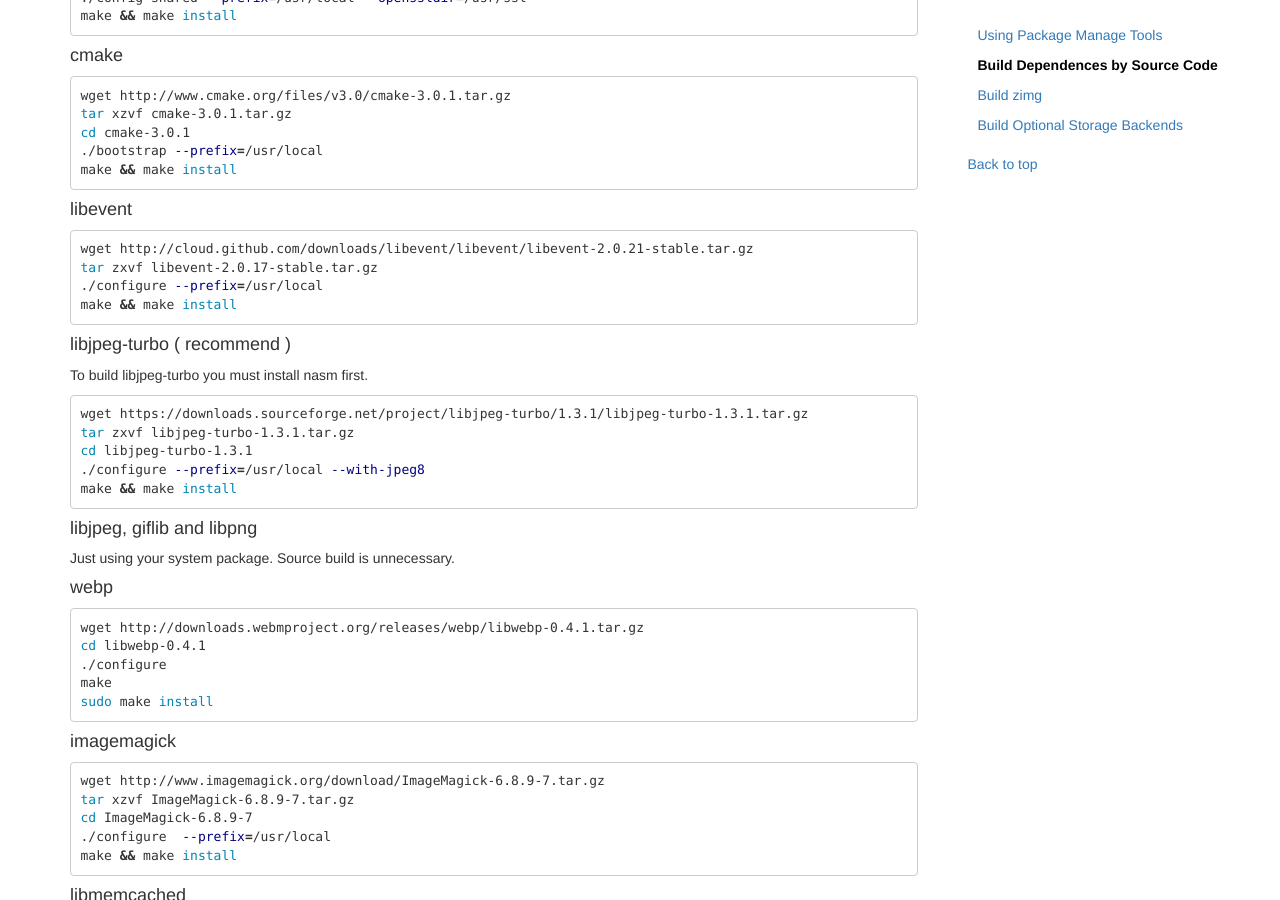
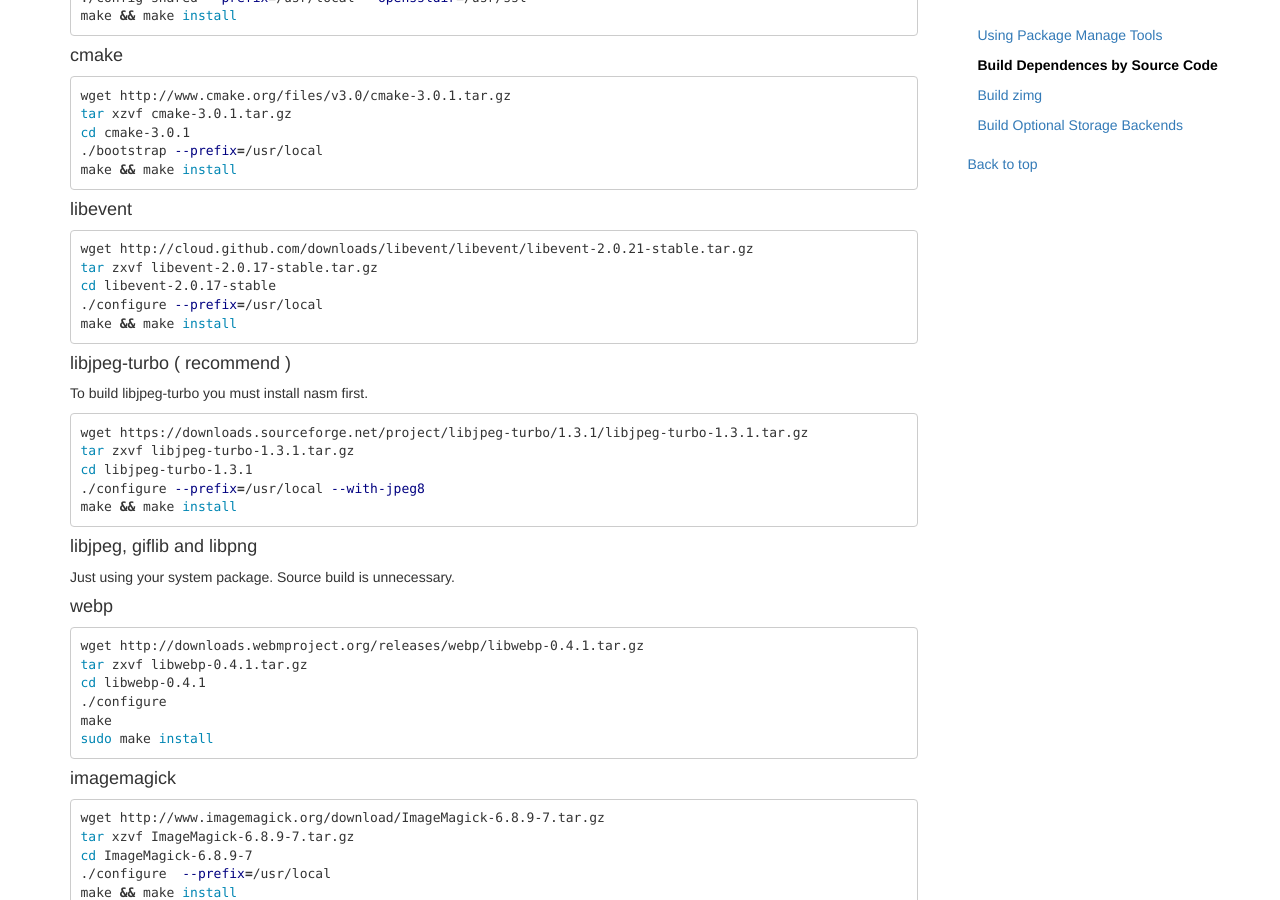
Before and after one commit to buaazp/buaazp.github.io, a Jekyll site: the page built from docs/install.md, in a window 1280 px wide and 900 px high, scrolled down 937 px. Built offline with Jekyll 4.4.1, drawn with Linux system fonts in a browser that asks for light colours; nearby versions of some CDN libraries; Markdown is read by kramdown in place of the engine named in the settings.

Commit message:
buaazp: update docs

````diff
--- a/docs/install.md
+++ b/docs/install.md
@@ -68,6 +68,7 @@
 ```bash
 wget http://cloud.github.com/downloads/libevent/libevent/libevent-2.0.21-stable.tar.gz
 tar zxvf libevent-2.0.17-stable.tar.gz
+cd libevent-2.0.17-stable
 ./configure --prefix=/usr/local
 make && make install
 ```
@@ -92,6 +93,7 @@
 
 ```bash
 wget http://downloads.webmproject.org/releases/webp/libwebp-0.4.1.tar.gz
+tar zxvf libwebp-0.4.1.tar.gz
 cd libwebp-0.4.1
 ./configure
 make
````
